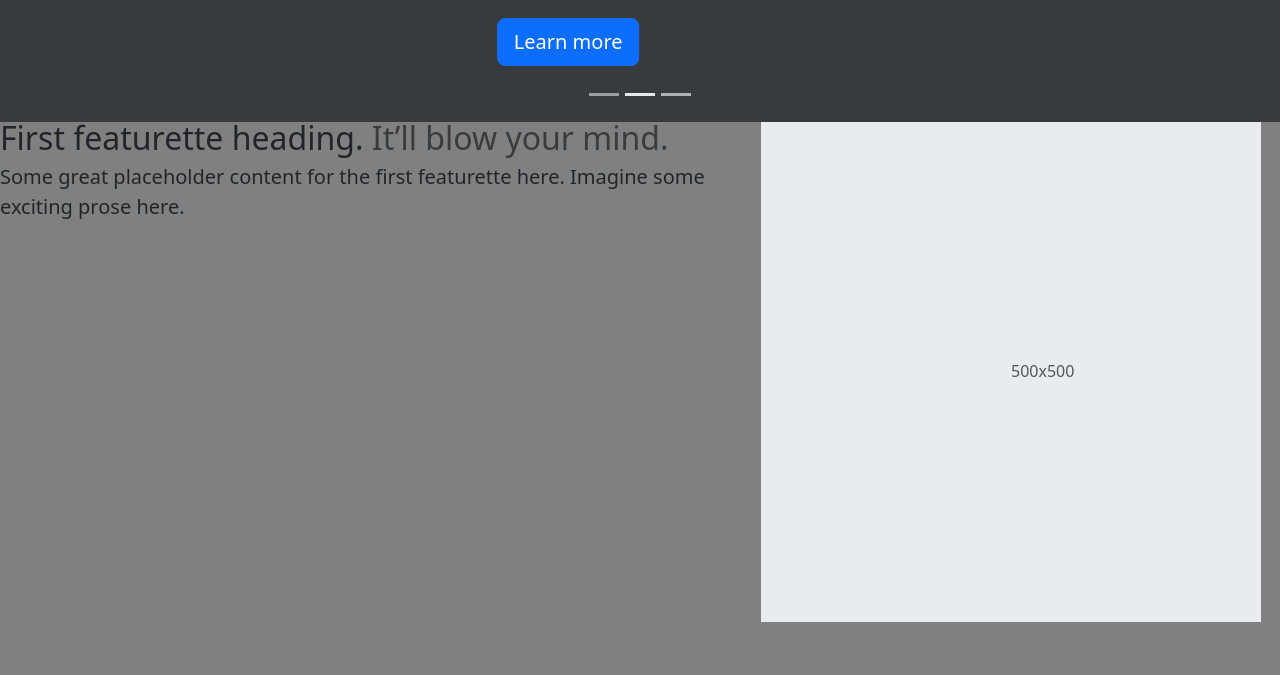
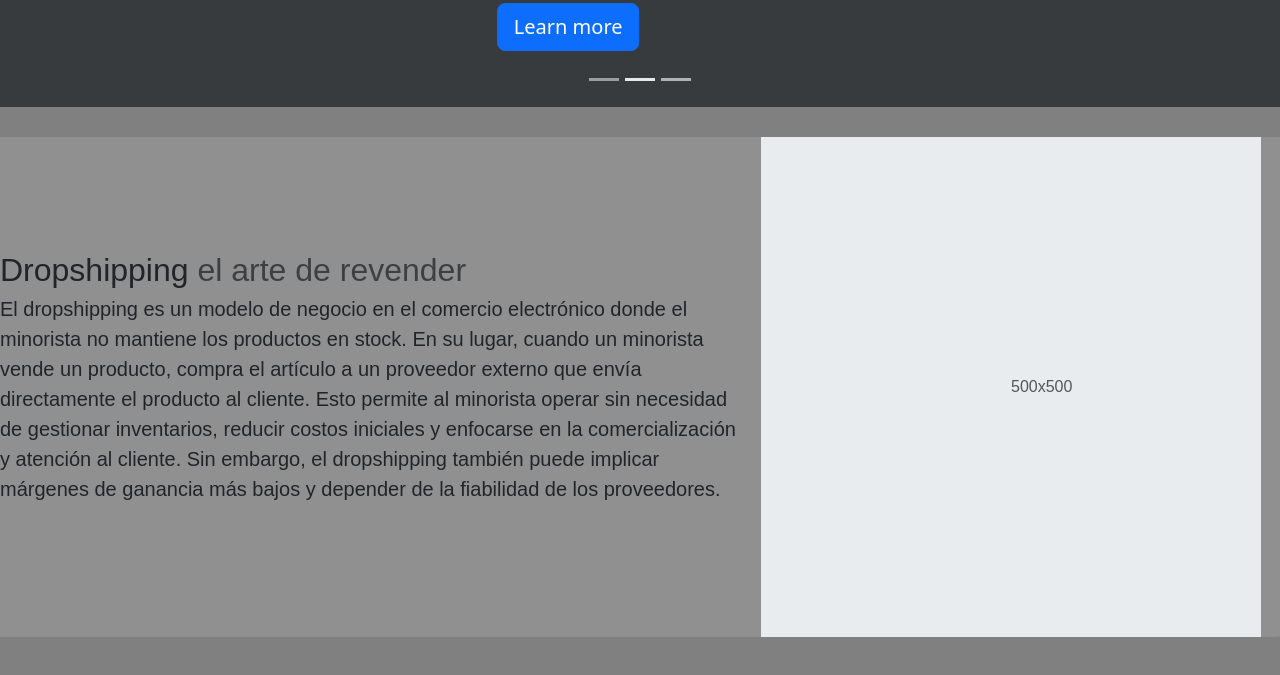
Before and after one commit to Tomimeno/tp-de-recuperacion, a website: page index.html in a window 1280 px wide. Shown: the part 683-1358 px from the top of the page. Drawn offline with nearby package versions, Linux system fonts and the light colour scheme.

Commit message:
scss agregados

```diff
--- a/index.html
+++ b/index.html
@@ -103,11 +103,11 @@
             </button>
           </div>
     </main>
-    <section>
-        <div class="row featurette">
+    <section class="first-section">
+        <div class="row featurette interior_text">
             <div class="col-md-7 infotext">
-              <h2 class="featurette-heading fw-normal lh-1">First featurette heading. <span class="text-body-secondary">It’ll blow your mind.</span></h2>
-              <p class="lead">Some great placeholder content for the first featurette here. Imagine some exciting prose here.</p>
+              <h2 class="featurette-heading fw-normal lh-1">Dropshipping <span class="text-body-secondary">el arte de revender</span></h2>
+              <p class="lead"> El dropshipping es un modelo de negocio en el comercio electrónico donde el minorista no mantiene los productos en stock. En su lugar, cuando un minorista vende un producto, compra el artículo a un proveedor externo que envía directamente el producto al cliente. Esto permite al minorista operar sin necesidad de gestionar inventarios, reducir costos iniciales y enfocarse en la comercialización y atención al cliente. Sin embargo, el dropshipping también puede implicar márgenes de ganancia más bajos y depender de la fiabilidad de los proveedores.</p>
             </div>
             <div class="col-md-5">
               <svg class="bd-placeholder-img bd-placeholder-img-lg featurette-image img-fluid mx-auto" width="500" height="500" xmlns="http://www.w3.org/2000/svg" role="img" aria-label="Placeholder: 500x500" preserveAspectRatio="xMidYMid slice" focusable="false"><title>Placeholder</title><rect width="100%" height="100%" fill="var(--bs-secondary-bg)"></rect><text x="50%" y="50%" fill="var(--bs-secondary-color)" dy=".3em">500x500</text></svg>
--- a/scss/_principal.scss
+++ b/scss/_principal.scss
@@ -21,6 +21,14 @@ div {
 
 }
 
+.interior_text{
+    align-items: center;
+    font-size: medium;
+    font-family: Arial, Helvetica, sans-serif;
+    background-color: rgb(144, 144, 144);
+    border-radius: 15px;
+    margin-top: 30px;
+}
 
 
 #myCarousel{
--- a/scss/main.scss
+++ b/scss/main.scss
@@ -4,3 +4,5 @@
 }
 
 @import "principal";
+@import "inicioseccion";
+@import "registro";
```
Also changed, not shown: paginas/inicioseccion.html (+1 -1 lines), paginas/registro.html (+1 -1 lines), css/main.css, scss/_inicioseccion.scss (added), scss/_registro.scss (added).
